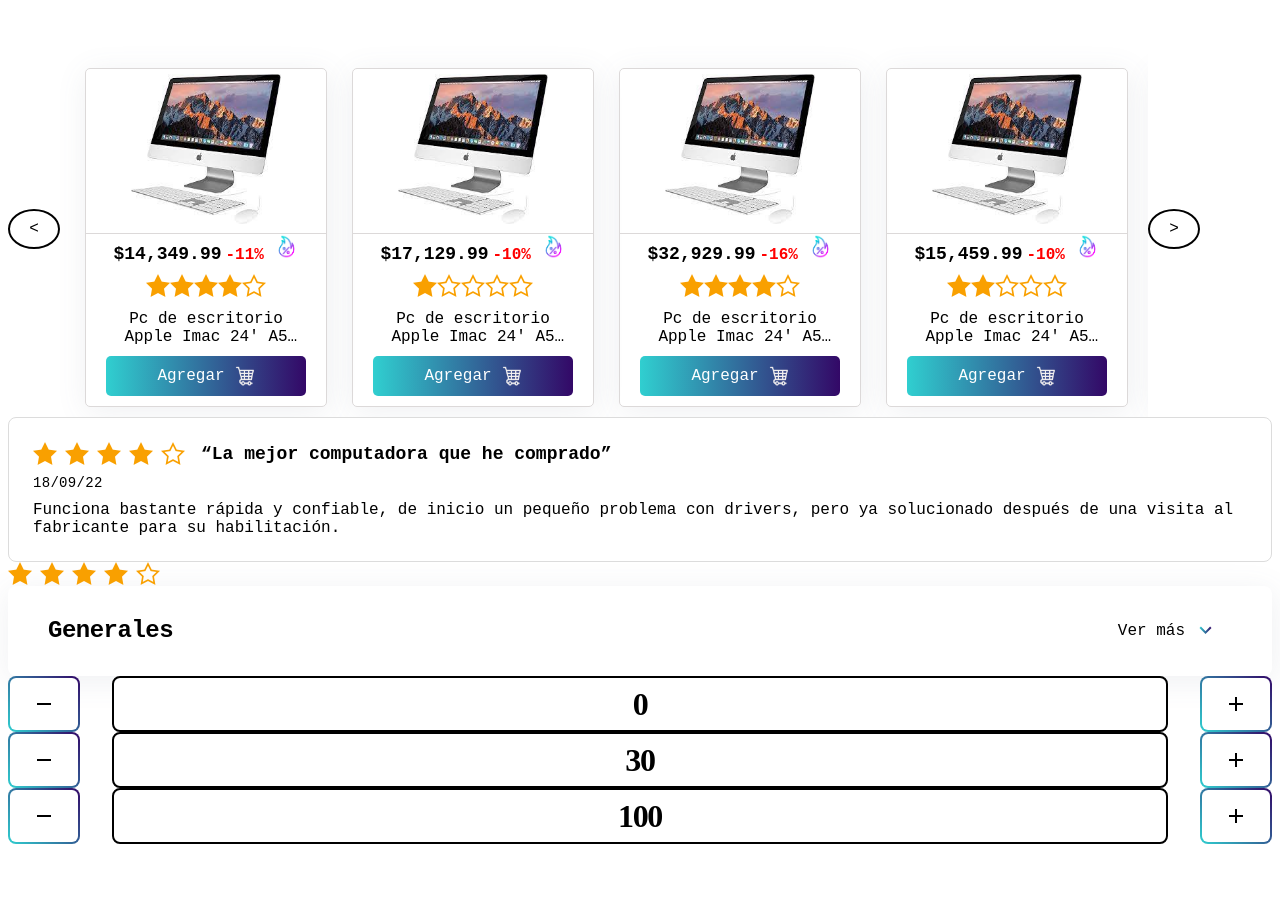
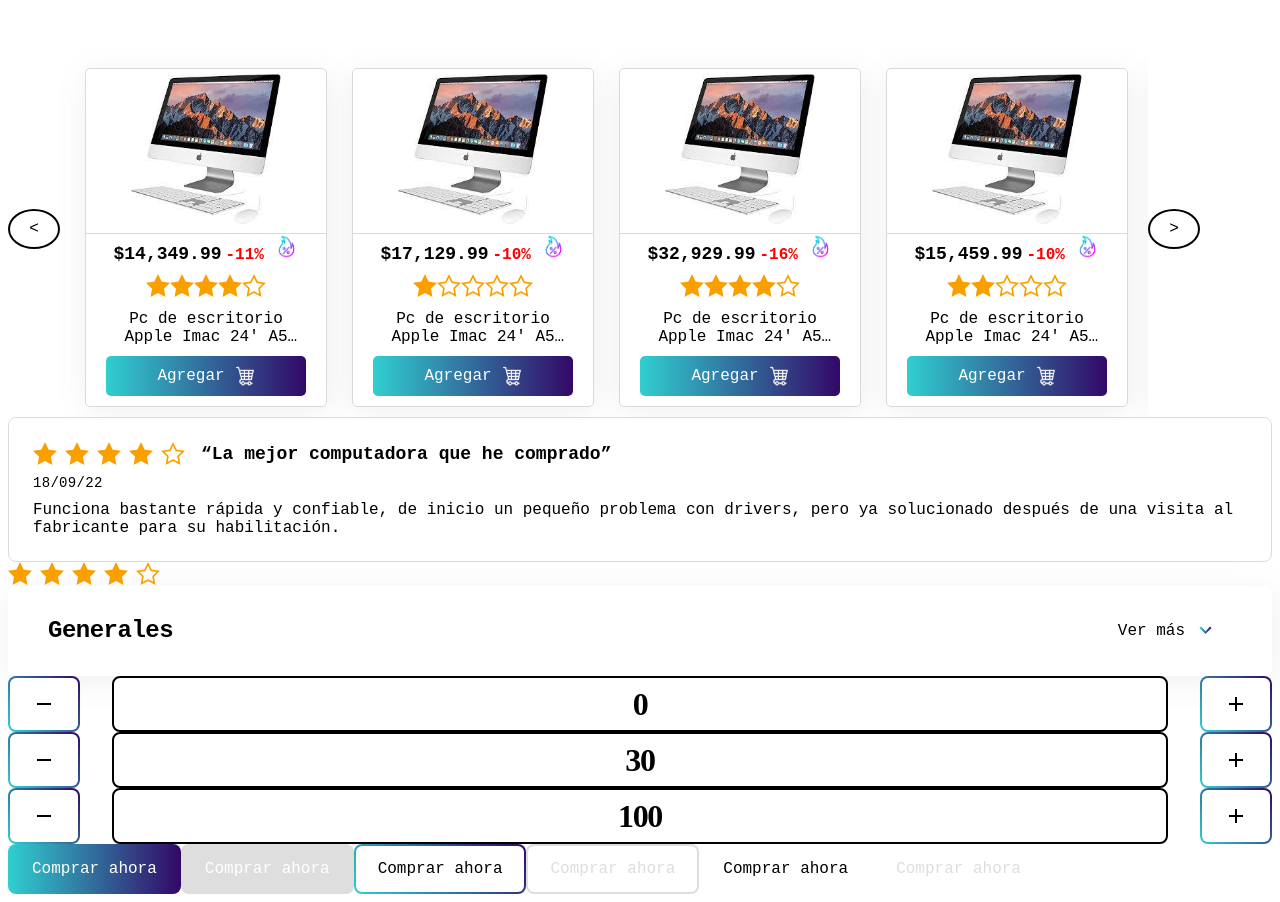
Before and after one commit to antbenitez/eCommerce-app, a React (Vite) app: page / in a window 1280 px wide. Before the commit the page ends 852 px from the top, so only its background shows below. Built offline with nearby package versions, Linux system fonts and the light colour scheme.

Commit message:
feat: add button component in App.jsx

```diff
--- a/src/App.jsx
+++ b/src/App.jsx
@@ -6,6 +6,7 @@
 import Table from './components/Table.jsx';
 import productDetails from './assets/details.json';
 import QuantitySelector from './components/QuantitySelector.jsx';
+import Button from './components/Button.jsx';
 
 function App() {
   const reviewData = {
@@ -24,8 +25,20 @@
         <Table rows={productDetails} />
       </Accordion>
       <QuantitySelector />
-      <QuantitySelector value="30" />
-      <QuantitySelector value="100" />
+      <QuantitySelector value={30} />
+      <QuantitySelector value={100} />
+      <Button type="primary">Comprar ahora</Button>
+      <Button type="primary" disabled={true}>
+        Comprar ahora
+      </Button>
+      <Button type="secondary">Comprar ahora</Button>
+      <Button type="secondary" disabled={true}>
+        Comprar ahora
+      </Button>
+      <Button type="tertiary">Comprar ahora</Button>
+      <Button type="tertiary" disabled={true}>
+        Comprar ahora
+      </Button>
     </div>
   );
 }
```
